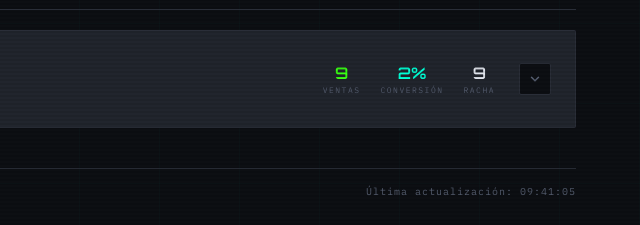
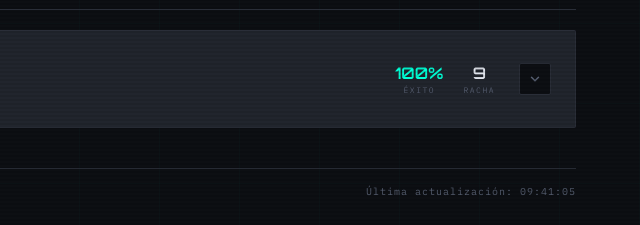
Before and after one commit to kronautomation-arch/la-oficina, a plain HTML site: page index.html in a window 1280 px wide. Shown: the part 297-522 px from the top of the page, 640-1280 px from the left. Drawn offline with nearby package versions, Linux system fonts and the light colour scheme.

Commit message:
Quitar ventas de quick stats, solo mostrar en panel expandido
Co-Authored-By: Claude Opus 4.6 (1M context) <noreply@anthropic.com>

```diff
--- a/index.html
+++ b/index.html
@@ -1148,12 +1148,8 @@
                         <div class="machine-right">
                             <div class="machine-quick-stats">
                                 <div class="quick-stat">
-                                    <div class="quick-stat-value" style="color:var(--green)">${bot.sales?.total || 0}</div>
-                                    <div class="quick-stat-label">Ventas</div>
-                                </div>
-                                <div class="quick-stat">
-                                    <div class="quick-stat-value" style="color:var(--cyan)">${bot.sales?.conversion_rate || 0}%</div>
-                                    <div class="quick-stat-label">Conversión</div>
+                                    <div class="quick-stat-value" style="color:var(--cyan)">${successRate}%</div>
+                                    <div class="quick-stat-label">Éxito</div>
                                 </div>
                                 <div class="quick-stat">
                                     <div class="quick-stat-value">${streak}</div>
```
